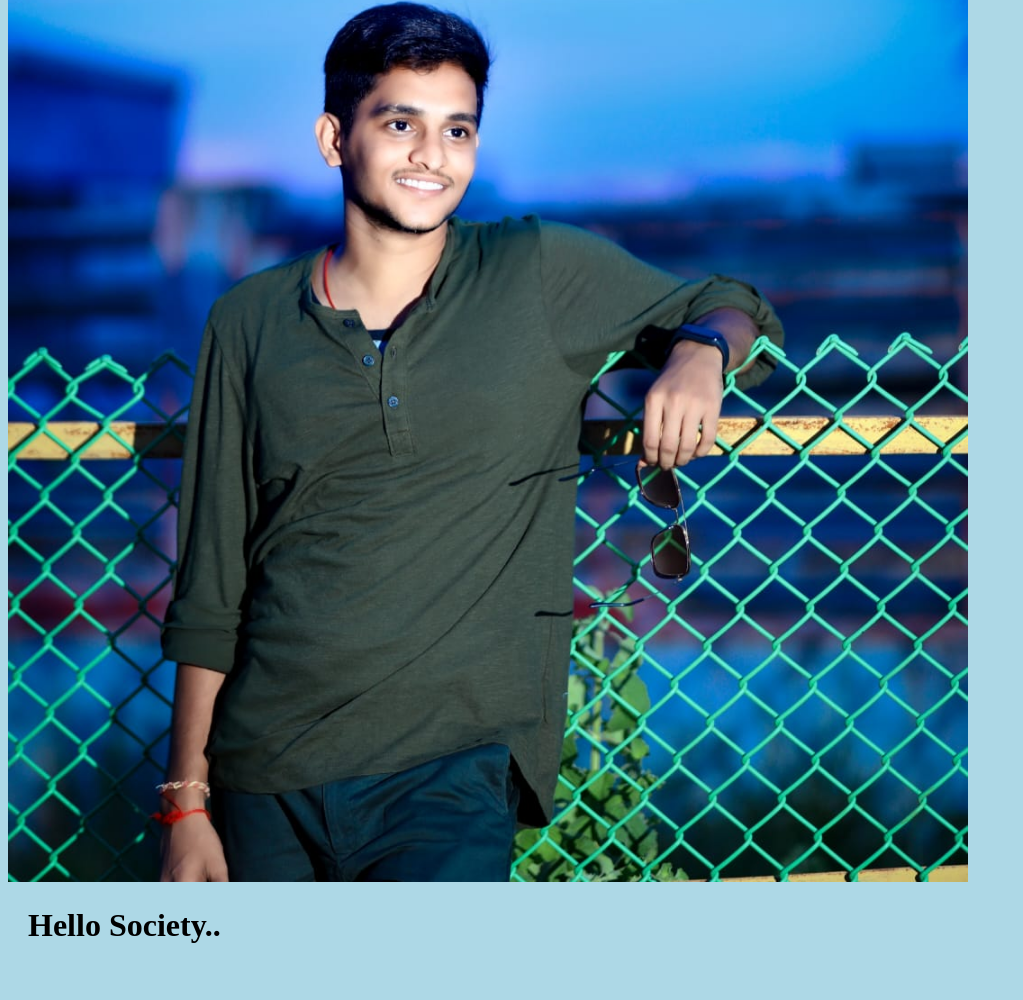
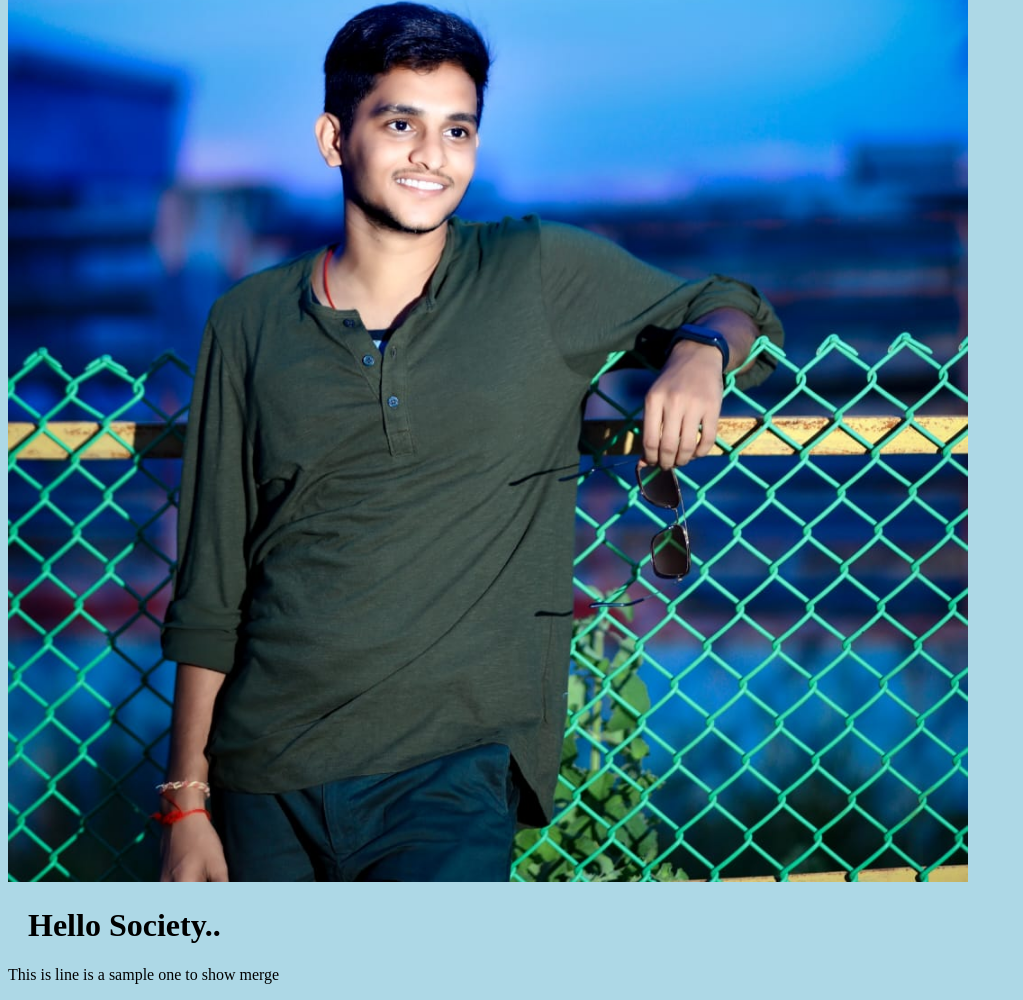
Before and after one commit to subbuakula/Hello-world, a plain HTML site: page index.html in a window 1280 px wide. Shown: the part 1093-2093 px from the top of the page, without its empty margins (0-1023 px from the left). Before the commit the page ends 2059 px from the top, so only its background shows below. Drawn offline with Linux system fonts and the light colour scheme.

Commit message:
Commiting changes in master

```diff
--- a/index.html
+++ b/index.html
@@ -15,6 +15,6 @@
               style="width:100%;max-width: 960px";></div>
     <h1>Hello Society..</h1>
 
-
+    <p> This is line is a sample one to show merge</p>
 </body>
 </html>
```
